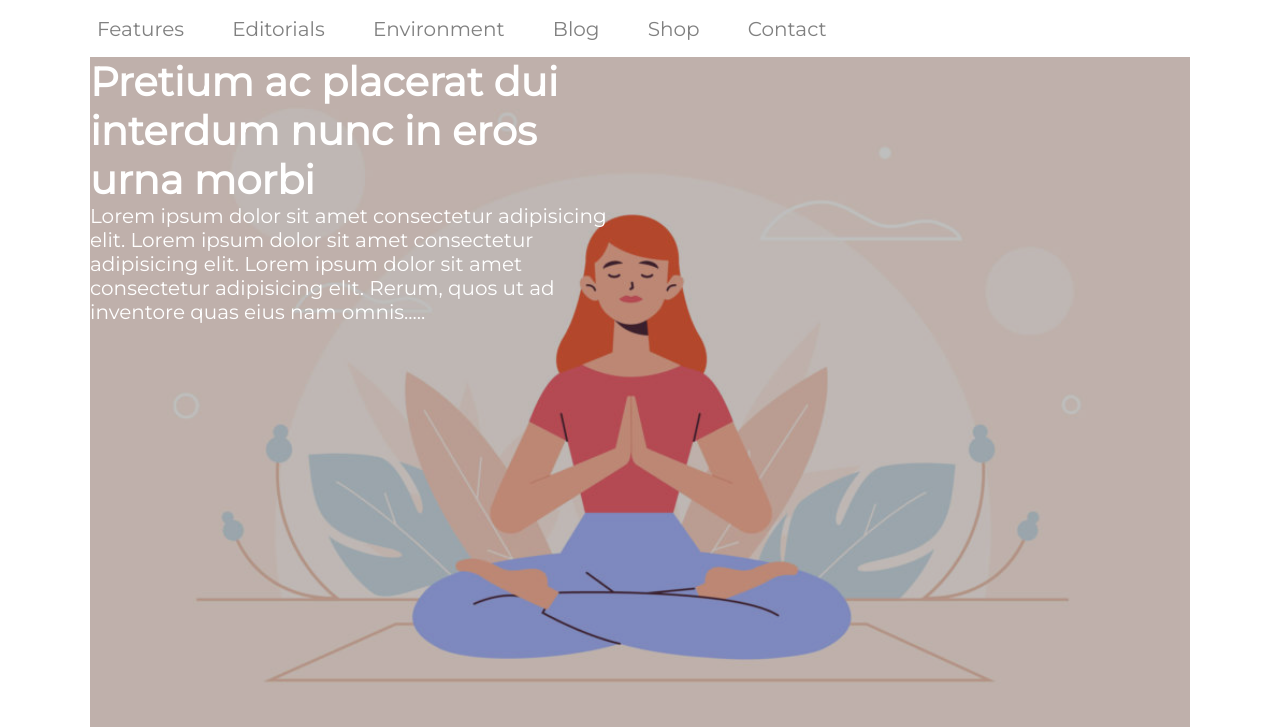
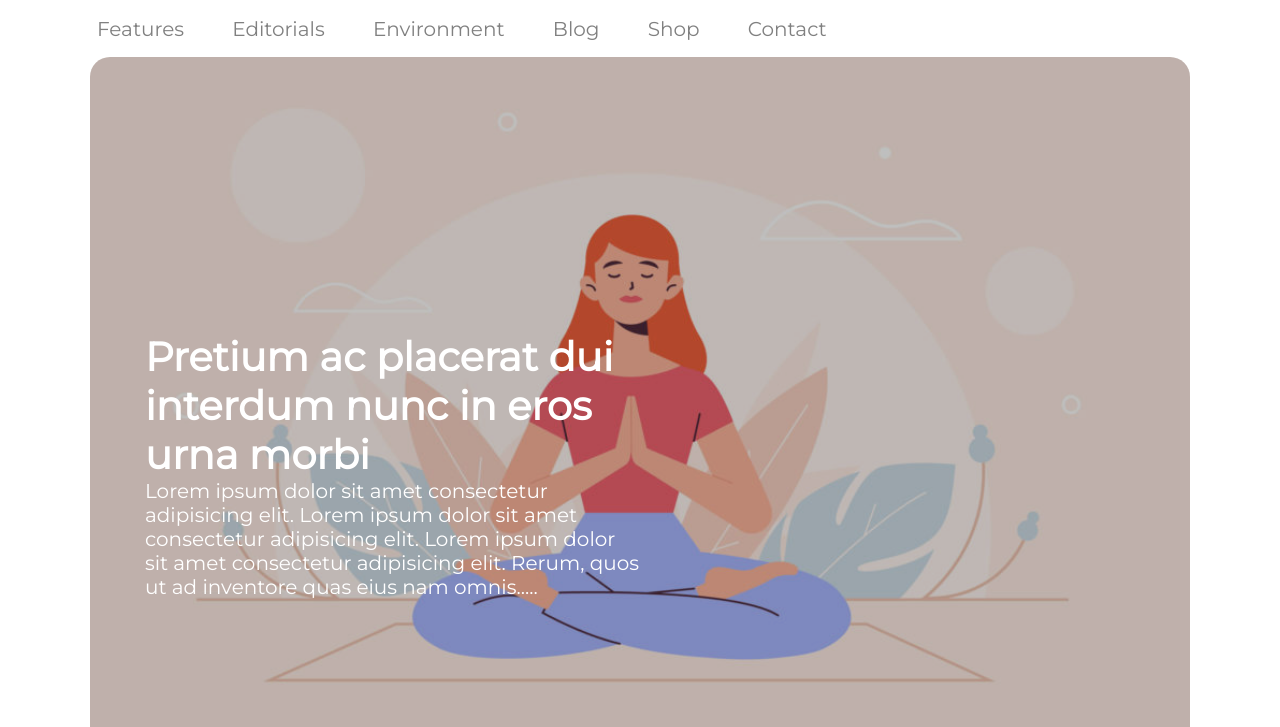
Before and after one commit to andmalt/htmlcss-wp, a plain HTML site: page index.html in a window 1280 px wide. Shown: the part 73-800 px from the top of the page. Drawn offline with Linux system fonts and the light colour scheme.

Commit message:
sistemato jumbotron banner

```diff
--- a/css/style.css
+++ b/css/style.css
@@ -53,12 +53,14 @@ li > a{
     background-size: cover;
     background-position: center;
     margin: 20px auto;
+    border-radius: 20px;
 }
 
 #banner{
     width: 100%;
     height: 100%;
     background-color: rgba(0, 0, 0, 0.25);
+    border-radius: 20px;
 
 }
 #banner-text{
@@ -66,6 +68,8 @@ li > a{
     height: 40%;
     font-size: 20px;
     color: white;
+    padding-top: 25%;
+    padding-left: 5%;
 }
 #banner-title{
     font-size: 40px;
```
Also changed, not shown: index.html (+1 -1 lines).
